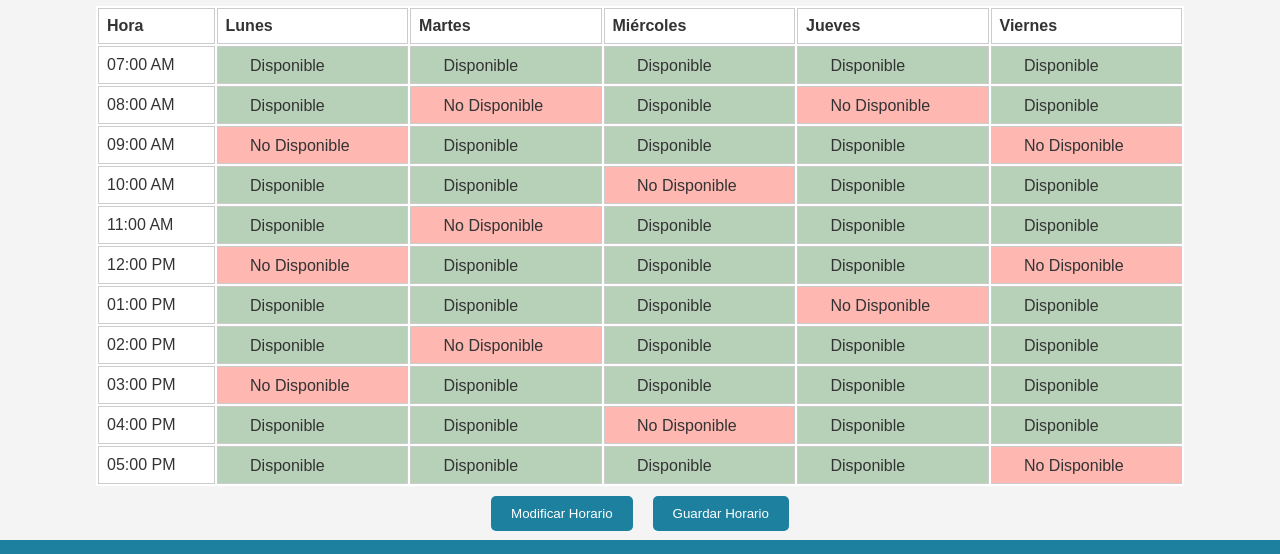
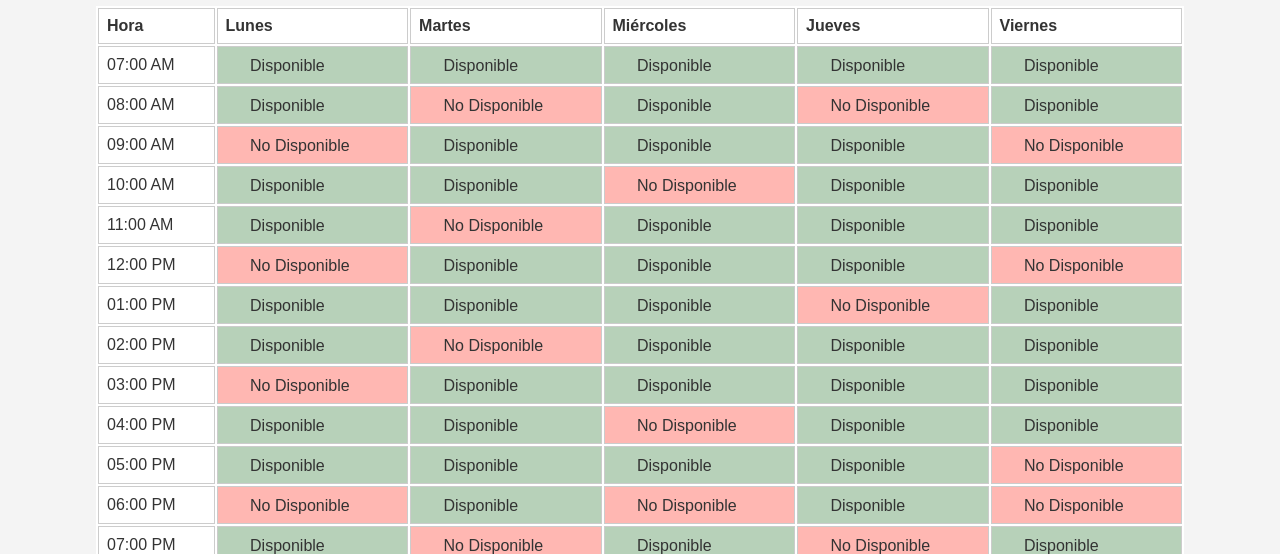
Before and after one commit to SaymedDustga/schedule, a plain HTML site: page index.html in a window 1280 px wide. Shown: the part 287-841 px from the top of the page. Drawn offline with Linux system fonts and the light colour scheme.

Commit message:
adding 6 and 7

```diff
--- a/index.html
+++ b/index.html
@@ -232,6 +232,42 @@
                             <input type="checkbox">
                         </td>
                     </tr>
+                    <tr>
+                        <td>06:00 PM</td>
+                        <td id="lunes0600pm">
+                            <input type="checkbox">
+                        </td>
+                        <td id="martes0600pm">
+                            <input type="checkbox">
+                        </td>
+                        <td id="miércoles0600pm">
+                            <input type="checkbox">
+                        </td>
+                        <td id="jueves0600pm">
+                            <input type="checkbox">
+                        </td>
+                        <td id="viernes0600pm">
+                            <input type="checkbox">
+                        </td>
+                    </tr>
+                    <tr>
+                        <td>07:00 PM</td>
+                        <td id="lunes0700pm">
+                            <input type="checkbox">
+                        </td>
+                        <td id="martes0700pm">
+                            <input type="checkbox">
+                        </td>
+                        <td id="miércoles0700pm">
+                            <input type="checkbox">
+                        </td>
+                        <td id="jueves0700pm">
+                            <input type="checkbox">
+                        </td>
+                        <td id="viernes0700pm">
+                            <input type="checkbox">
+                        </td>
+                    </tr>
                 </table>
                 <div class="buttons">
                     <button id="modificar">Modificar Horario</button>
--- a/schedule.json
+++ b/schedule.json
@@ -10,7 +10,9 @@
         "02:00 PM": true,
         "03:00 PM": false,
         "04:00 PM": true,
-        "05:00 PM": true
+        "05:00 PM": true,
+        "06:00 PM": false,
+        "07:00 PM": true
     },
     "martes": {
         "07:00 AM": true,
@@ -23,7 +25,9 @@
         "02:00 PM": false,
         "03:00 PM": true,
         "04:00 PM": true,
-        "05:00 PM": true
+        "05:00 PM": true,
+        "06:00 PM": true,
+        "07:00 PM": false
     },
     "miércoles": {
         "07:00 AM": true,
@@ -36,7 +40,9 @@
         "02:00 PM": true,
         "03:00 PM": true,
         "04:00 PM": false,
-        "05:00 PM": true
+        "05:00 PM": true,
+        "06:00 PM": false,
+        "07:00 PM": true
     },
     "jueves": {
         "07:00 AM": true,
@@ -49,7 +55,9 @@
         "02:00 PM": true,
         "03:00 PM": true,
         "04:00 PM": true,
-        "05:00 PM": true
+        "05:00 PM": true,
+        "06:00 PM": true,
+        "07:00 PM": false
     },
     "viernes": {
         "07:00 AM": true,
@@ -62,6 +70,8 @@
         "02:00 PM": true,
         "03:00 PM": true,
         "04:00 PM": true,
-        "05:00 PM": false
+        "05:00 PM": false,
+        "06:00 PM": false,
+        "07:00 PM": true
     }
 }
```
